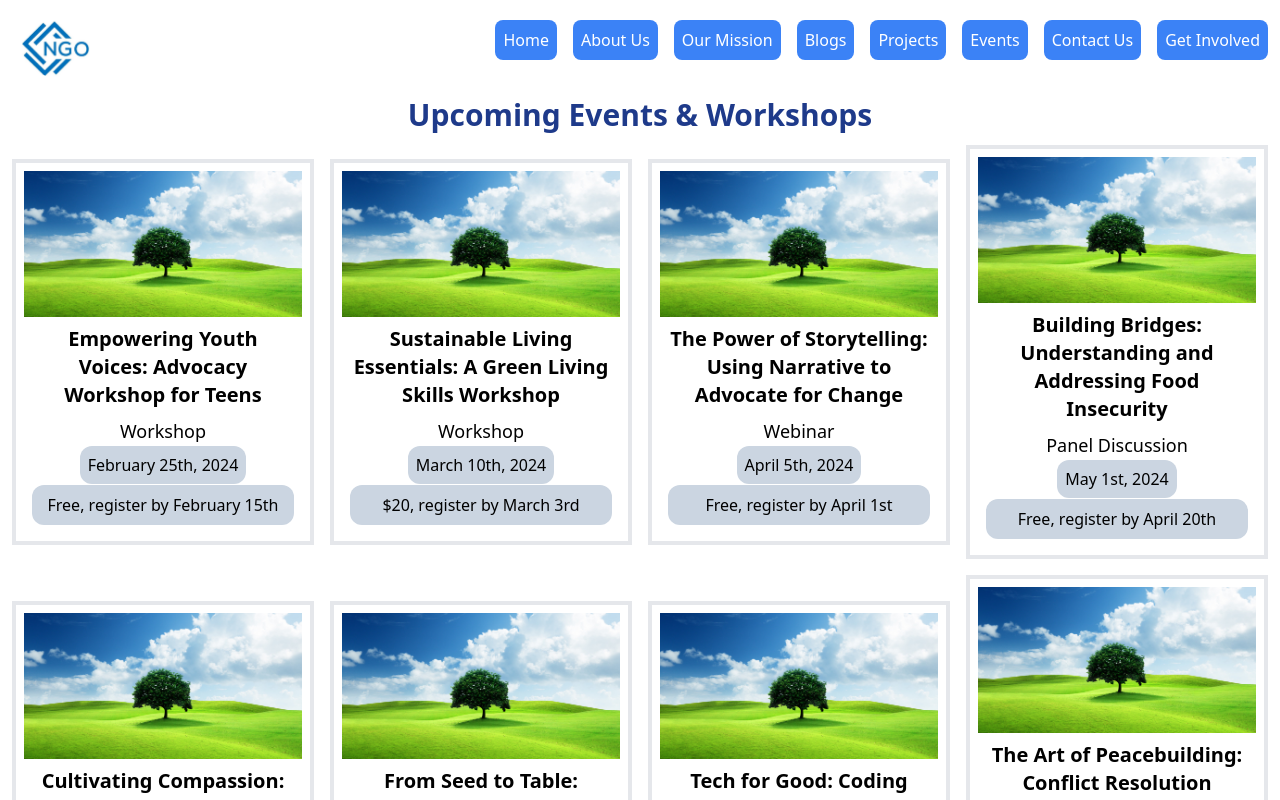
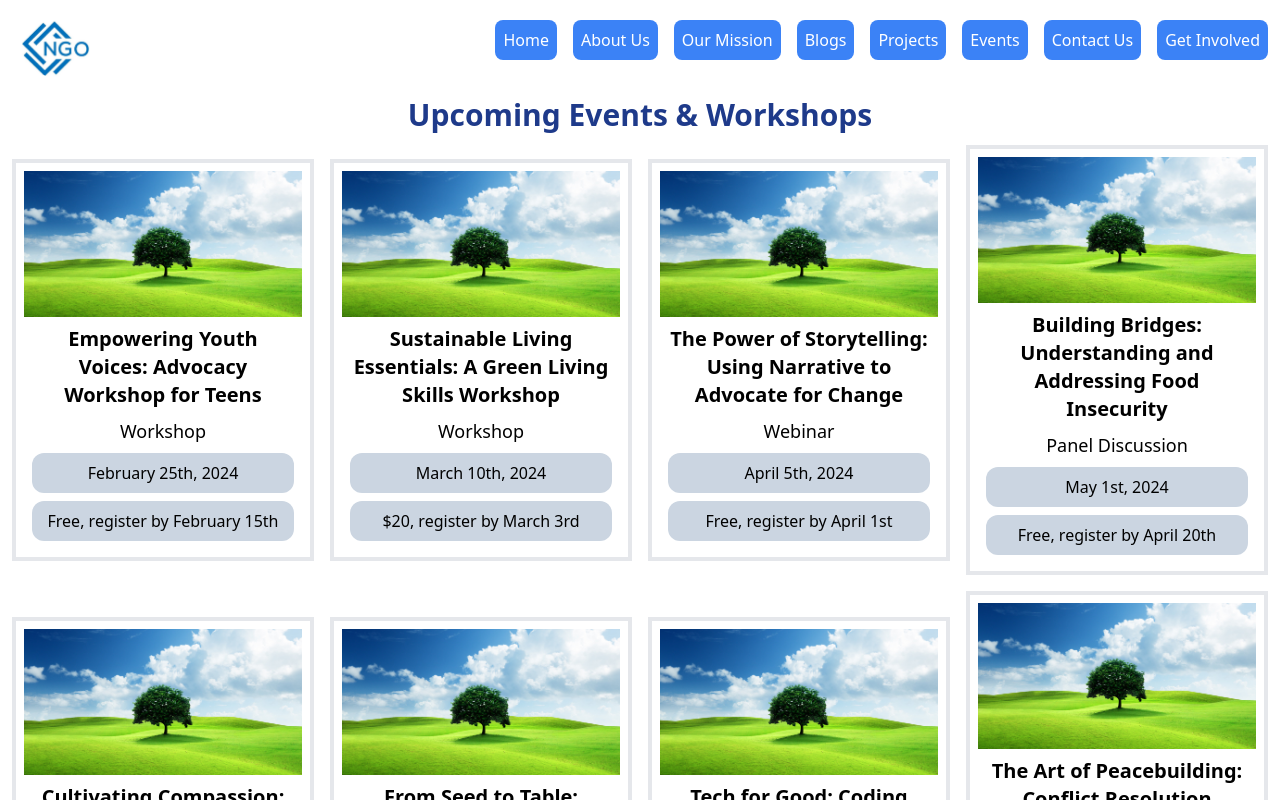
Before and after one commit to RisshabSingla/JuridentInternship, a React (Create React App) app in the folder frontend/: page /events in a window 1280 px wide. Shown: the top 800 px of the page. Built offline with nearby package versions, Linux system fonts and the light colour scheme.

Commit message:
Date tag changed

```diff
--- a/frontend/src/components/Card.js
+++ b/frontend/src/components/Card.js
@@ -16,7 +16,7 @@ function Card({
       <p className={`${subheadingsize}`}>{subheading}</p>
       {date && (
         <div className="m-2 text-center">
-          <span className=" rounded-xl p-2 bg-slate-300"> {date}</span>
+          <p className=" rounded-xl p-2 bg-slate-300"> {date}</p>
         </div>
       )}
       {registration && (
```
